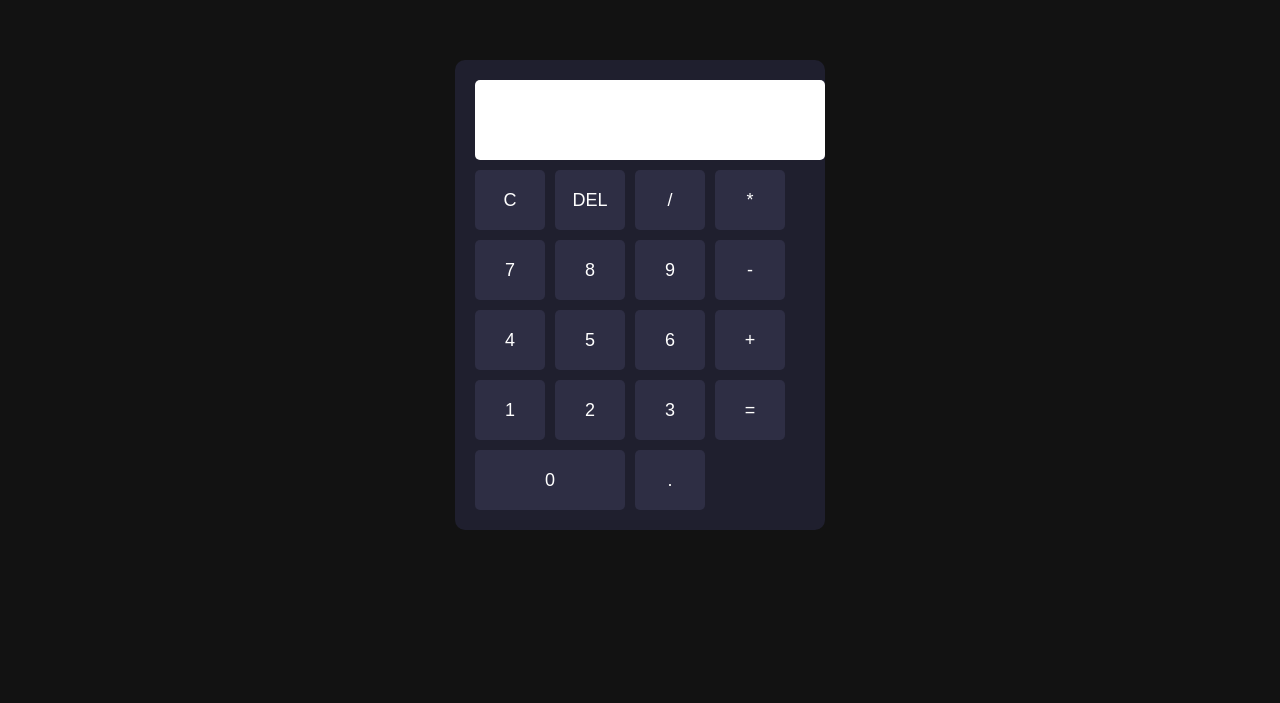
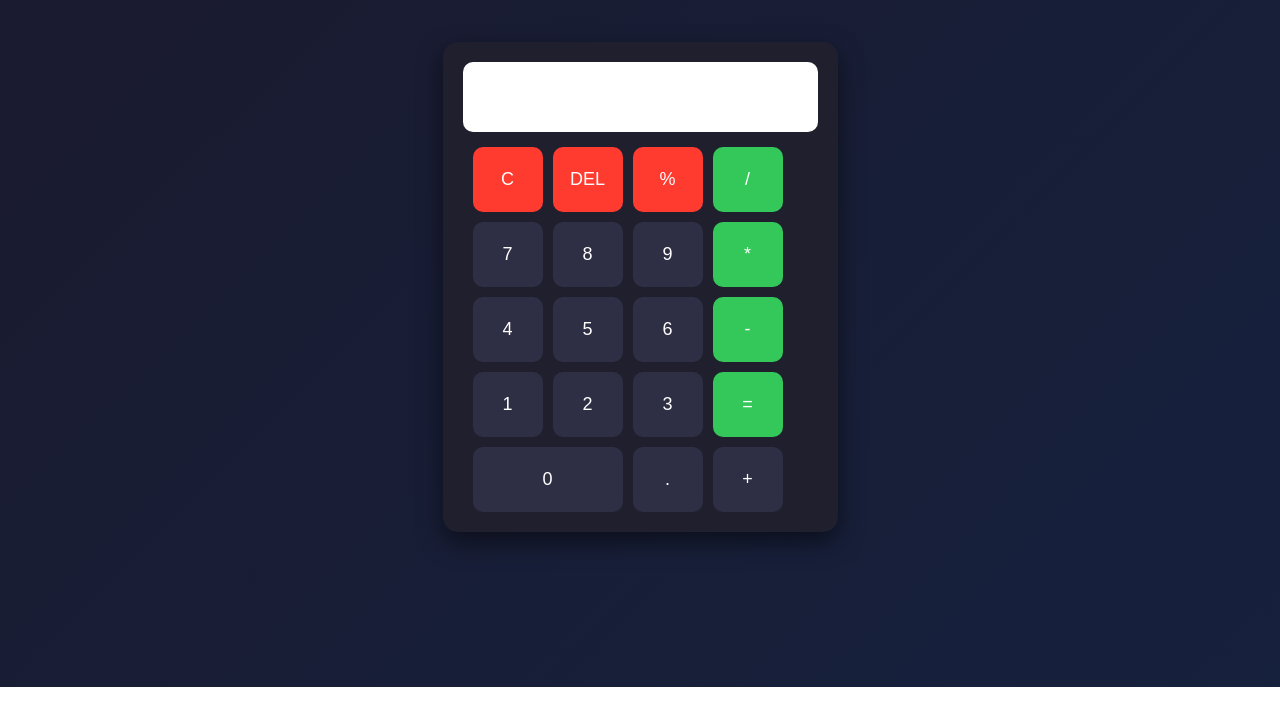
Before and after one commit to Ahana-Nandi-Tultul/Javascript_Beginner_Projects, a plain HTML site: page Simple_Calculator/index.html in a window 1280 px wide. Shown: the part 113-816 px from the top of the page. Drawn offline with Linux system fonts and the light colour scheme.

Commit message:
solve some issues in calculator

```diff
--- a/Simple_Calculator/css/style.css
+++ b/Simple_Calculator/css/style.css
@@ -1,49 +1,102 @@
+* {
+  margin: 0;
+  padding: 0;
+  box-sizing: border-box;
+}
+
 body {
   display: flex;
   justify-content: center;
   align-items: center;
   height: 100vh;
-  background: #121212;
+  background: linear-gradient(135deg, #1a1a2e, #16213e);
   font-family: Arial, sans-serif;
 }
 
+/* Calculator Box */
 .calculator {
   background: #1f1f2e;
   padding: 20px;
-  border-radius: 10px;
+  border-radius: 15px;
+  box-shadow: 0 10px 25px rgba(0, 0, 0, 0.5);
 }
 
+/* Display */
 #display {
   width: 100%;
-  height: 60px;
-  font-size: 24px;
-  margin-bottom: 10px;
+  height: 70px;
+  font-size: 26px;
+  margin-bottom: 15px;
   text-align: right;
   padding: 10px;
   border: none;
-  border-radius: 5px;
+  border-radius: 10px;
+  background: white;
+  color: black;
+  outline: none;
 }
 
+/* Buttons Grid */
 .buttons {
   display: grid;
   grid-template-columns: repeat(4, 70px);
+  grid-auto-rows: 65px; /* 🔥 important for span */
   gap: 10px;
+  padding-left: 10px;
 }
 
+/* Buttons */
 button {
-  height: 60px;
   font-size: 18px;
   border: none;
-  border-radius: 5px;
+  border-radius: 10px;
   background: #2e2e44;
   color: white;
   cursor: pointer;
+  transition: all 0.2s ease;
 }
 
+/* Hover */
 button:hover {
   background: #444466;
+  transform: scale(1.05);
 }
 
+/* Click Effect */
+button:active {
+  transform: scale(0.95);
+}
+
+/* Zero button (2 columns) */
 .zero {
   grid-column: span 2;
 }
+
+
+/* Special buttons */
+button:nth-child(1),
+button:nth-child(2),
+button:nth-child(3) {
+  background: #ff3b30;
+}
+
+button:nth-child(1):hover,
+button:nth-child(2):hover,
+button:nth-child(3):hover {
+  background: #d93228;
+}
+
+/* Operator buttons */
+button:nth-child(4),
+button:nth-child(8),
+button:nth-child(12),
+button:nth-child(16) {
+  background: #34c759;
+}
+
+button:nth-child(4):hover,
+button:nth-child(8):hover,
+button:nth-child(12):hover,
+button:nth-child(16):hover {
+  background: #28a745;
+}
--- a/Simple_Calculator/index.html
+++ b/Simple_Calculator/index.html
@@ -11,28 +11,34 @@
   <input type="text" id="display" readonly>
 
   <div class="buttons">
+    <!-- Row 1 -->
     <button onclick="clearDisplay()">C</button>
     <button onclick="deleteLast()">DEL</button>
+    <button onclick="append('%')">%</button>
     <button onclick="append('/')">/</button>
-    <button onclick="append('*')">*</button>
 
+    <!-- Row 2 -->
     <button onclick="append('7')">7</button>
     <button onclick="append('8')">8</button>
     <button onclick="append('9')">9</button>
-    <button onclick="append('-')">-</button>
+    <button onclick="append('*')">*</button>
 
+    <!-- Row 3 -->
     <button onclick="append('4')">4</button>
     <button onclick="append('5')">5</button>
     <button onclick="append('6')">6</button>
-    <button onclick="append('+')">+</button>
+    <button onclick="append('-')">-</button>
 
+    <!-- Row 4 -->
     <button onclick="append('1')">1</button>
     <button onclick="append('2')">2</button>
     <button onclick="append('3')">3</button>
-    <button onclick="calculate()">=</button>
+    <button class="equaltoBtn" onclick="calculate()">=</button>
 
-    <button onclick="append('0')" class="zero">0</button>
+    <!-- Row 5 -->
+    <button class="zero" onclick="append('0')">0</button>
     <button onclick="append('.')">.</button>
+    <button onclick="append('+')">+</button>
   </div>
 </div>
 
```
